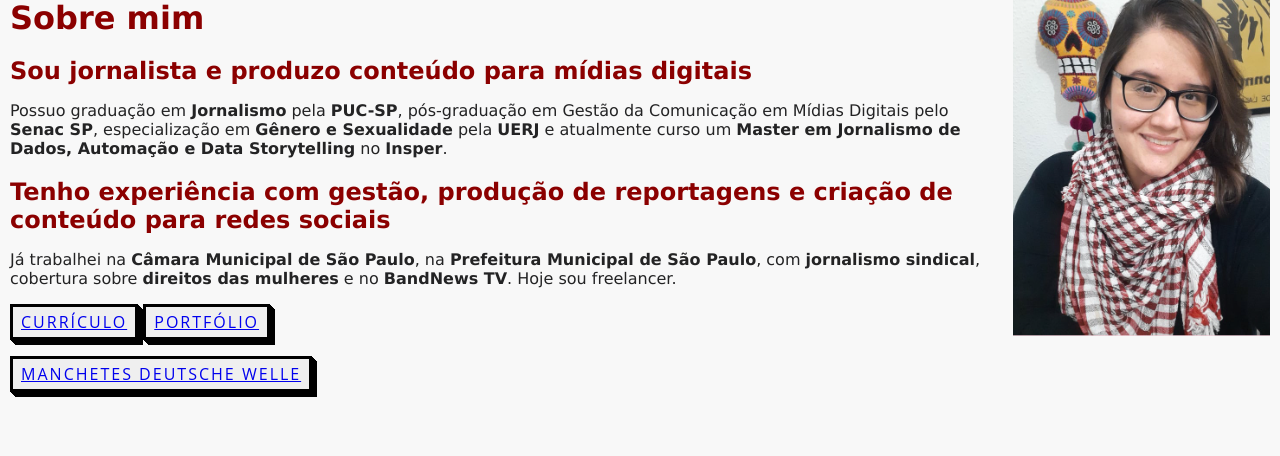
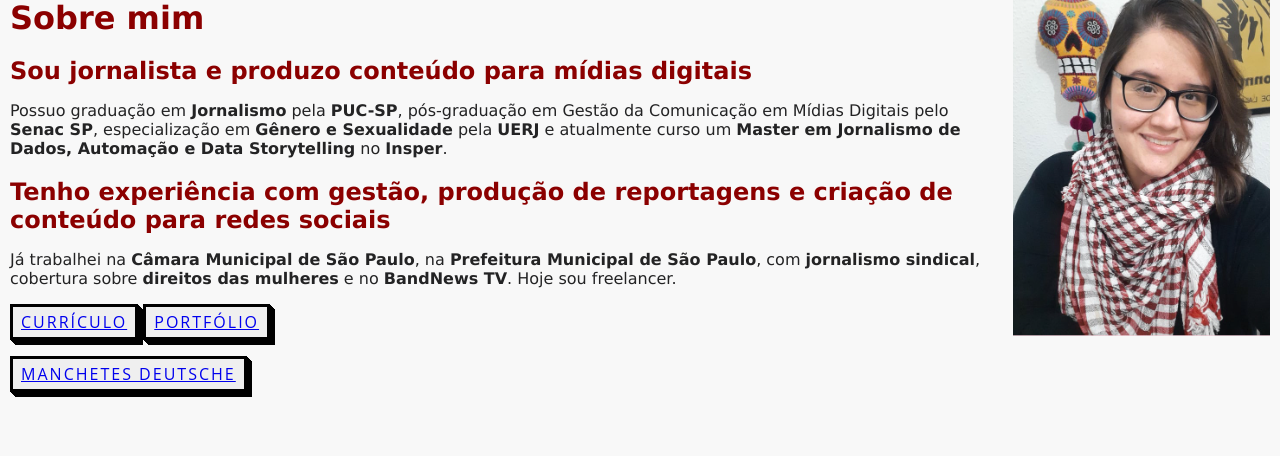
Before and after one commit to elsavillon/aa, a Flask app: page / in a window 1280 px wide. Shown: the part 22-478 px from the top of the page. Run offline with Flask 3, Linux system fonts and the light colour scheme; parts of the project's set-up code (start-up, migrations or seed data) failed here and were passed over.

Commit message:
Botão DW

```diff
--- a/templates/home.html
+++ b/templates/home.html
@@ -21,7 +21,7 @@
           <button><a href="/portfolio">PORTFÓLIO</a></button>
         </p>
 
-        <p><button><a href="/dw">Manchetes Deutsche Welle</a></button></p>
+        <p><button><a href="/dw">Manchetes Deutsche</a></button></p>
     </div>
 </body>
 </html>
```
